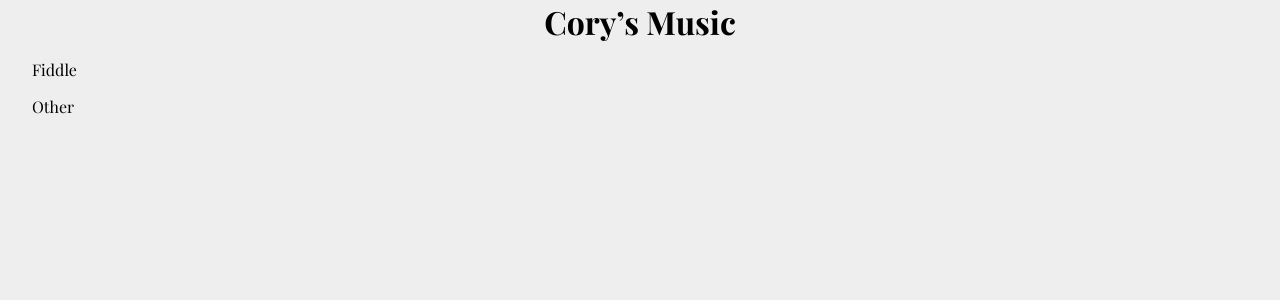
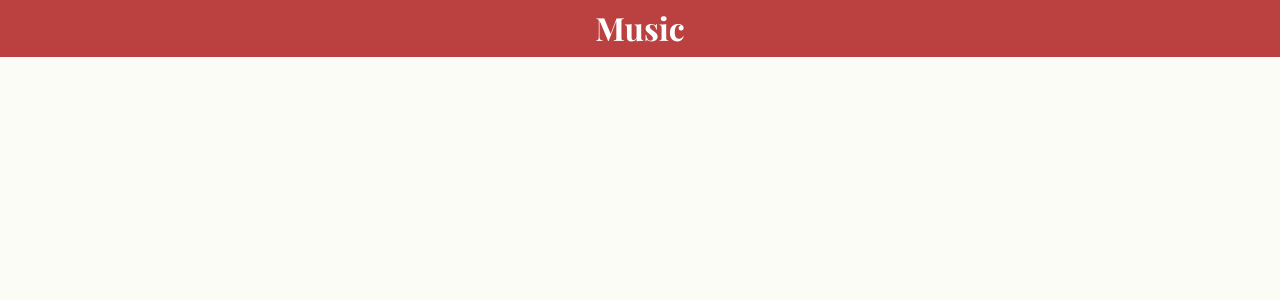
Before and after one commit to CoryMcCartan/music, a Jekyll site: the page built from index.md, in a window 1280 px wide. Shown: the top 300 px of the page. Built offline with Jekyll 4.4.1, drawn with Linux system fonts in a browser that asks for light colours; nearby versions of some CDN libraries.

Commit message:
v1 complete

```diff
--- a/_layouts/default.html
+++ b/_layouts/default.html
@@ -7,15 +7,18 @@
 
     <link rel="stylesheet" href="{{ site.baseurl }}/css/main.css">
     <link href="https://fonts.googleapis.com/css?family=Playfair+Display:400,700" rel="stylesheet">
+    <link href="https://fonts.googleapis.com/css?family=Caveat+Brush&amp;subset=latin-ext" rel="stylesheet">
 
     <script src="{{ site.baseurl }}/js/main.js"></script>
     <script src="{{ site.baseurl }}/js/abc.js"></script>
     <script src="https://code.jquery.com/jquery-3.2.1.slim.min.js"></script>
 </head>
 <body>
-    <a href="{{ site.baseurl }}{{ page.url }}">
-        <h1>{{ page.title | smartify }}</h1>
-    </a>
+    <nav>
+        <a href="{{ site.baseurl }}{{ page.url }}">
+            <h1> {{ page.title | smartify }} </h1>
+        </a>
+    </nav>
 
     {{ content }}
 </body>
--- a/css/main.sass
+++ b/css/main.sass
@@ -8,24 +8,76 @@
     box-sizing: border-box
 
 body
-    background: #eee
+    background: #fcfcf7
     font-family: $font
     font-size: 12pt
-    margin: 0 2em
+    margin: 0
+    overflow-x: hidden
 
-h1
-    text-align: center
+nav
+    h1
+        text-align: center
+        margin: 0
+        padding: 0.4rem 0 0.5rem
+        background: #b03040
+        color: white
+        font-size: 2rem
+        transition: all 150ms
+
+    h1:hover
+        background: #bb4040
+
+    a:hover, a:active
+        text-decoration: none
+
+#tune-list
     margin: 0
+    padding: 0.5em
+
+    li
+        display: block
+        background: white
+        margin: 0.5em 0
+        box-shadow: 0 0 4px rgba(0, 0, 0, 0.2)
+        border-radius: 3px
+
+    a
+        display: block
+        padding: 1em
+
+    a::after
+        content: "›"
+        float: right
+        font-family: arial
+        font-weight: bold
+        color: #777
+
+
+#music
+    display: flex
+    margin: 0.75em
+    justify-content: center
+
+svg
+    max-width: 640px
+    overflow: visible !important
+
+    .chord
+        transform: translate(0.5em, 0)
+        font-family: "Caveat Brush", "Comic Sans MS", cursive
+        font-size: 20px
+
+    .title
+        font-family: $font
+        transform: translate(0, -1em)
+        font-size: 1.5rem
+        font-weight: bold
+        text-transform: uppercase
 
 a
     text-decoration: none
     color: black
 
+
 a:hover, a:active
     text-decoration: underline
-
-svg
-    max-width: 640px
-
-    text
-        font-family: $font
--- a/index.md
+++ b/index.md
@@ -1,7 +1,20 @@
 ---
-title: Cory's Music
+title: Music
 ---
 
-[Fiddle]({{site.baseurl}}/fiddle)
+<ul id="tune-list">
+    {% for file in site.static_files %}
+        {% assign pageurl = page.url | replace: 'index.html', '' %}
+        {% if file.path contains pageurl and file.extname == ".abc" %}
+            {% assign name = file.basename | replace: '_', ' ' %}
+            <li>
+                <a href="#{{ name }}" data-name="{{ name }}">
+                    {{ name | smartify }}
+                </a>
+            </li>
+        {% endif %}
+    {% endfor %}
+</ul>
 
-[Other]({{site.baseurl}}/other)
+<section id="music">
+</section>
--- a/js/main.js
+++ b/js/main.js
@@ -1,11 +1,18 @@
-document.addEventListener("DOMContentLoaded", function(e) {
+function onLoad(e) {
     let tuneName = location.hash.slice(1);
-    if (tuneName.length > 0) loadTune(tuneName);
 
-    $("#tune-list a").on("click", function() {
-        loadTune(this.dataset.name);
-    });
-});
+    if (tuneName.length > 0) {
+        $("#tune-list").hide();
+        loadTune(tuneName);
+    } else {
+        $("#tune-list").show();
+        $(".sheet-music").remove();
+
+        $("#tune-list a").on("click", function() {
+            loadTune(this.dataset.name);
+        });
+    }
+}
 
 async function loadTune(name) {
     name = decodeURI(name).replace(/ /g, "_");
@@ -17,24 +24,26 @@
 }
 
 function displayTune(abc) {
-    $("#tune-list").remove();
+    $(".sheet-music").remove();
 
     let output = document.createElement("svg");
     output.className = "sheet-music";
 
     let width = Math.min(800, document.body.getBoundingClientRect().width);
     ABCJS.renderAbc(output, abc, {}, {
-        scale: 1.1,
-        paddingtop: 5,
+        scale: 1.0,
+        paddingtop: 15,
         paddingbottom: 0,
         paddingleft: 0,
         paddingright: 0,
+        editable: true,
         add_classes: true,
         responsive: "resize",
     });
     smarten(output);
 
-    document.body.append(output);
+    $("#music").append(output);
+    $(".sheet-music tspan").attr("dy", 16);
 }
 
 
@@ -60,3 +69,8 @@
         el.innerHTML = rep(el.innerHTML);
     }
 };
+
+
+// Listeners
+document.addEventListener("DOMContentLoaded", onLoad);
+window.addEventListener("hashchange", onLoad);
```
Also changed, not shown: _includes/list.html (deleted, +0 -13 lines), fiddle/index.md (+0 -2 lines), other/index.md (deleted, +0 -5 lines), 3 other files.
